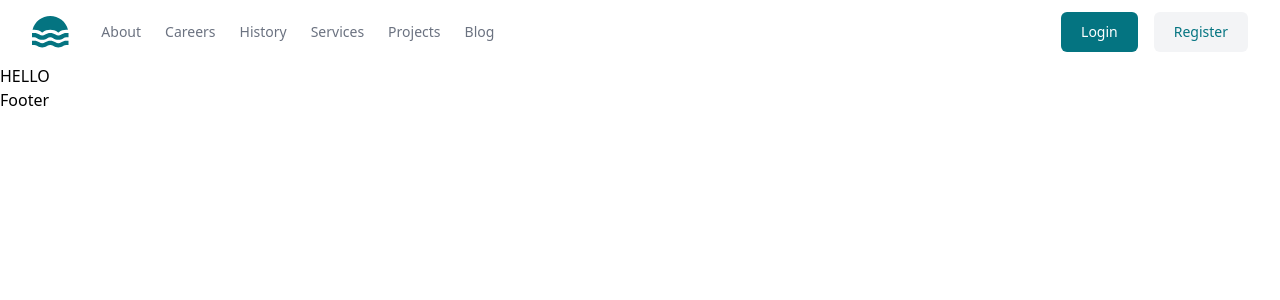
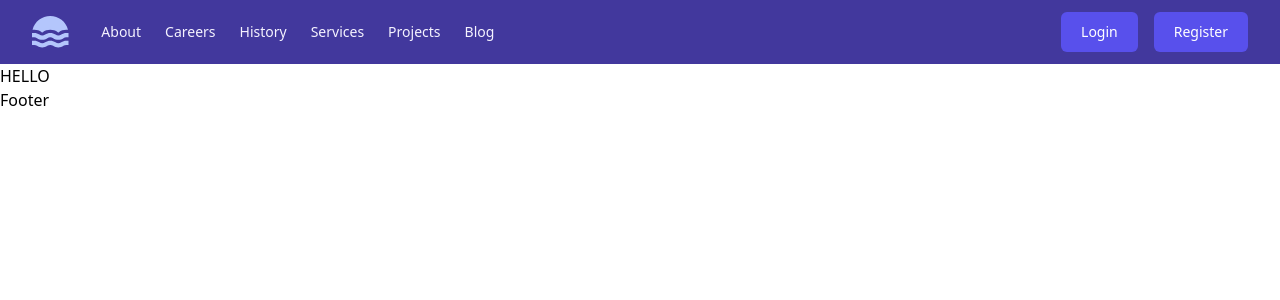
Before and after one commit to TarikSogukpinar/freelancehub, a Next.js app in the folder client/: page / in a window 1280 px wide. Shown: the top 300 px of the page. Built offline with nearby package versions, Linux system fonts and the light colour scheme.

Commit message:
navbar on progress

```diff
--- a/client/components/layout/navbar/index.js
+++ b/client/components/layout/navbar/index.js
@@ -1,11 +1,12 @@
 import React, { useState } from "react";
 
 export default function Navbars() {
-  const [isOpen, toggle] = useState(false);
+  const [isOpen, setIsOpen] = useState(false);
+  const toggleDropdown = () => setIsOpen(!isOpen);
   return (
-    <header aria-label="Site Header" className="bg-white">
+    <header aria-label="Site Header" className="bg-indigo-800 dark:bg-gray-900">
       <div className="mx-auto flex h-16 max-w-screen-xl items-center gap-8 px-4 sm:px-6 lg:px-8">
-        <a className="block text-teal-600" href="/">
+        <a className="block text-indigo-300 hover:text-gray-500/75 dark:text-teal-300" href="/">
           <span className="sr-only">Home</span>
           <svg
             className="h-8"
@@ -25,7 +26,7 @@ export default function Navbars() {
             <ul className="flex items-center gap-6 text-sm">
               <li>
                 <a
-                  className="text-gray-500 transition hover:text-gray-500/75"
+                  className="text-violet-50 transition hover:text-gray-500/75 dark:text-white dark:hover:text-white/75"
                   href="/"
                 >
                   About
@@ -34,7 +35,7 @@ export default function Navbars() {
 
               <li>
                 <a
-                  className="text-gray-500 transition hover:text-gray-500/75"
+                  className="text-violet-50 transition hover:text-gray-500/75 dark:text-white dark:hover:text-white/75"
                   href="/"
                 >
                   Careers
@@ -43,7 +44,7 @@ export default function Navbars() {
 
               <li>
                 <a
-                  className="text-gray-500 transition hover:text-gray-500/75"
+                  className="text-violet-50  transition hover:text-gray-500/75 dark:text-white dark:hover:text-white/75"
                   href="/"
                 >
                   History
@@ -52,7 +53,7 @@ export default function Navbars() {
 
               <li>
                 <a
-                  className="text-gray-500 transition hover:text-gray-500/75"
+                  className="text-violet-50  transition hover:text-gray-500/75 dark:text-white dark:hover:text-white/75"
                   href="/"
                 >
                   Services
@@ -61,7 +62,7 @@ export default function Navbars() {
 
               <li>
                 <a
-                  className="text-gray-500 transition hover:text-gray-500/75"
+                  className="text-violet-50  transition hover:text-gray-500/75 dark:text-white dark:hover:text-white/75"
                   href="/"
                 >
                   Projects
@@ -70,7 +71,7 @@ export default function Navbars() {
 
               <li>
                 <a
-                  className="text-gray-500 transition hover:text-gray-500/75"
+                  className="text-violet-50  transition hover:text-gray-500/75 dark:text-white dark:hover:text-white/75"
                   href="/"
                 >
                   Blog
@@ -82,25 +83,89 @@ export default function Navbars() {
           <div className="flex items-center gap-4">
             <div className="sm:flex sm:gap-4">
               <a
-                className="block rounded-md bg-teal-600 px-5 py-2.5 text-sm font-medium text-white transition hover:bg-teal-700"
+                className="hidden rounded-md bg-indigo-600 px-5 py-2.5 text-sm font-medium text-white transition hover:bg-gray-700 dark:hover:bg-teal-500 sm:block"
                 href="/"
               >
                 Login
               </a>
 
               <a
-                className="hidden rounded-md bg-gray-100 px-5 py-2.5 text-sm font-medium text-teal-600 transition hover:text-teal-600/75 sm:block"
+                className="hidden rounded-md bg-indigo-600 px-5 py-2.5 text-sm font-medium text-white transition hover:bg-gray-700 dark:bg-gray-800 dark:text-white dark:hover:text-white/75 sm:block"
                 href="/"
               >
                 Register
               </a>
             </div>
 
-            <button className="block rounded bg-gray-100 p-2.5 text-gray-600 transition hover:text-gray-600/75 md:hidden">
-              <span className="sr-only">Toggle menu</span>
+            <div className="md:hidden sm:block relative ">
+              <div className="inline-flex items-center overflow-hidden rounded-md border ">
+
+
+                <button
+                  onClick={toggleDropdown}
+                  className="bg-indigo-60 h-full p-2  text-white  hover:bg-gray-700"
+                >
                   <svg
                     xmlns="http://www.w3.org/2000/svg"
-                className="h-5 w-5"
+                    className="h-4 w-4"
+                    viewBox="0 0 20 20"
+                    fill="currentColor"
+                  >
+                    <path
+                      fillRule="evenodd"
+                      d="M5.293 7.293a1 1 0 011.414 0L10 10.586l3.293-3.293a1 1 0 111.414 1.414l-4 4a1 1 0 01-1.414 0l-4-4a1 1 0 010-1.414z"
+                      clipRule="evenodd"
+                    />
+                  </svg>
+                </button>
+              </div>
+              {isOpen && (
+                <div
+                  className="absolute end-0 z-10 mt-2 w-56 rounded-md border border-gray-100 bg-white shadow-lg"
+                  role="menu"
+                >
+                  <div className="p-2">
+                    <a
+                      href="#"
+                      className="block rounded-lg px-4 py-2 text-sm text-gray-500 hover:bg-gray-50 hover:text-gray-700"
+                      role="menuitem"
+                    >
+                      View on Storefront
+                    </a>
+
+                    <a
+                      href="#"
+                      className="block rounded-lg px-4 py-2 text-sm text-gray-500 hover:bg-gray-50 hover:text-gray-700"
+                      role="menuitem"
+                    >
+                      View Warehouse Info
+                    </a>
+
+                    <a
+                      href="#"
+                      className="block rounded-lg px-4 py-2 text-sm text-gray-500 hover:bg-gray-50 hover:text-gray-700"
+                      role="menuitem"
+                    >
+                      Duplicate Product
+                    </a>
+
+                    <a
+                      href="#"
+                      className="block rounded-lg px-4 py-2 text-sm text-gray-500 hover:bg-gray-50 hover:text-gray-700"
+                      role="menuitem"
+                    >
+                      Unpublish Product
+                    </a>
+
+                    <form method="POST" action="#">
+                      <button
+                        type="submit"
+                        className="flex w-full items-center gap-2 rounded-lg px-4 py-2 text-sm text-red-700 hover:bg-red-50"
+                        role="menuitem"
+                      >
+                        <svg
+                          xmlns="http://www.w3.org/2000/svg"
+                          className="h-4 w-4"
                           fill="none"
                           viewBox="0 0 24 24"
                           stroke="currentColor"
@@ -109,10 +174,16 @@ export default function Navbars() {
                           <path
                             strokeLinecap="round"
                             strokeLinejoin="round"
-                  d="M4 6h16M4 12h16M4 18h16"
+                            d="M19 7l-.867 12.142A2 2 0 0116.138 21H7.862a2 2 0 01-1.995-1.858L5 7m5 4v6m4-6v6m1-10V4a1 1 0 00-1-1h-4a1 1 0 00-1 1v3M4 7h16"
                           />
                         </svg>
+                        Delete Product
                       </button>
+                    </form>
+                  </div>
+                </div>
+              )}
+            </div>
           </div>
         </div>
       </div>
```
Also changed, not shown: 1 other file (tests, documents, lock files or other folders). Lines whose indentation alone changed are shown as unchanged.
